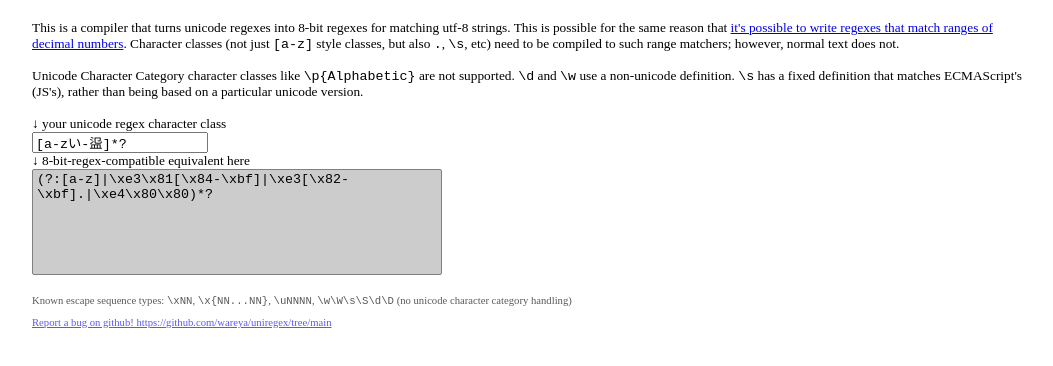
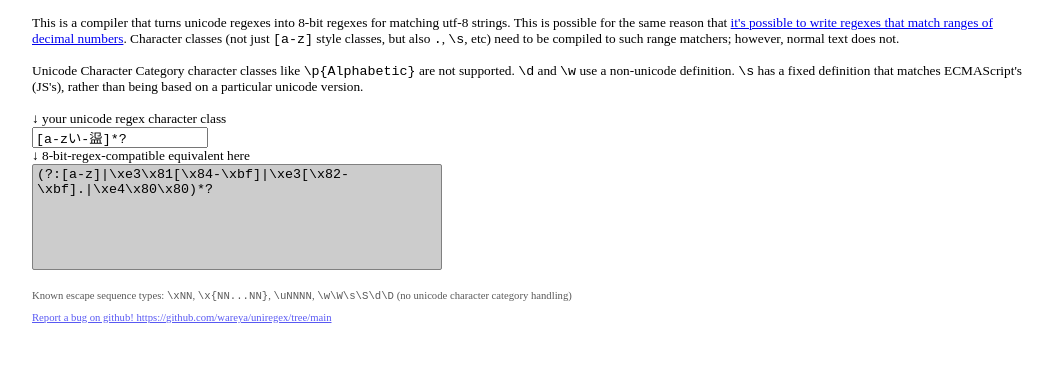
Before and after one commit to wareya/uniregex, a plain HTML site: page index.html in a window 1280 px wide. Shown: the whole page, without its empty margins (108-1161 px from the left). Drawn offline with Linux system fonts and the light colour scheme.

Commit message:
Update index.html

```diff
--- a/index.html
+++ b/index.html
@@ -5,7 +5,7 @@
   <meta name="viewport" content="width=device-width, initial-scale=1">
   <title>UniRegex</title>
   <style>
-body { margin: 20px auto 0; max-width: 1000px; }
+body { margin: auto; max-width: 1000px; padding: 15px 10px; }
 pre { background: #ccc; padding: 2px 4px; display: inline-block; }
 #bottom {
     opacity: 0.65;
```
